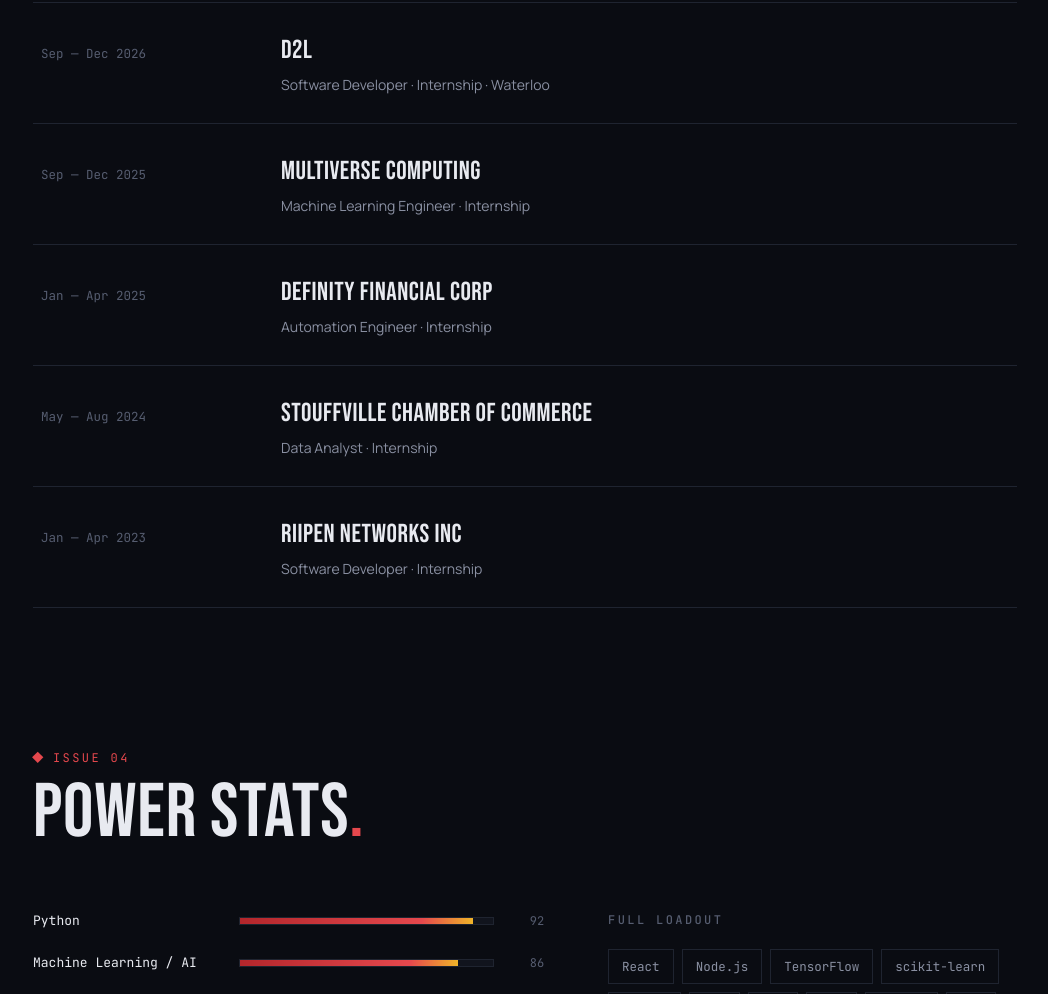
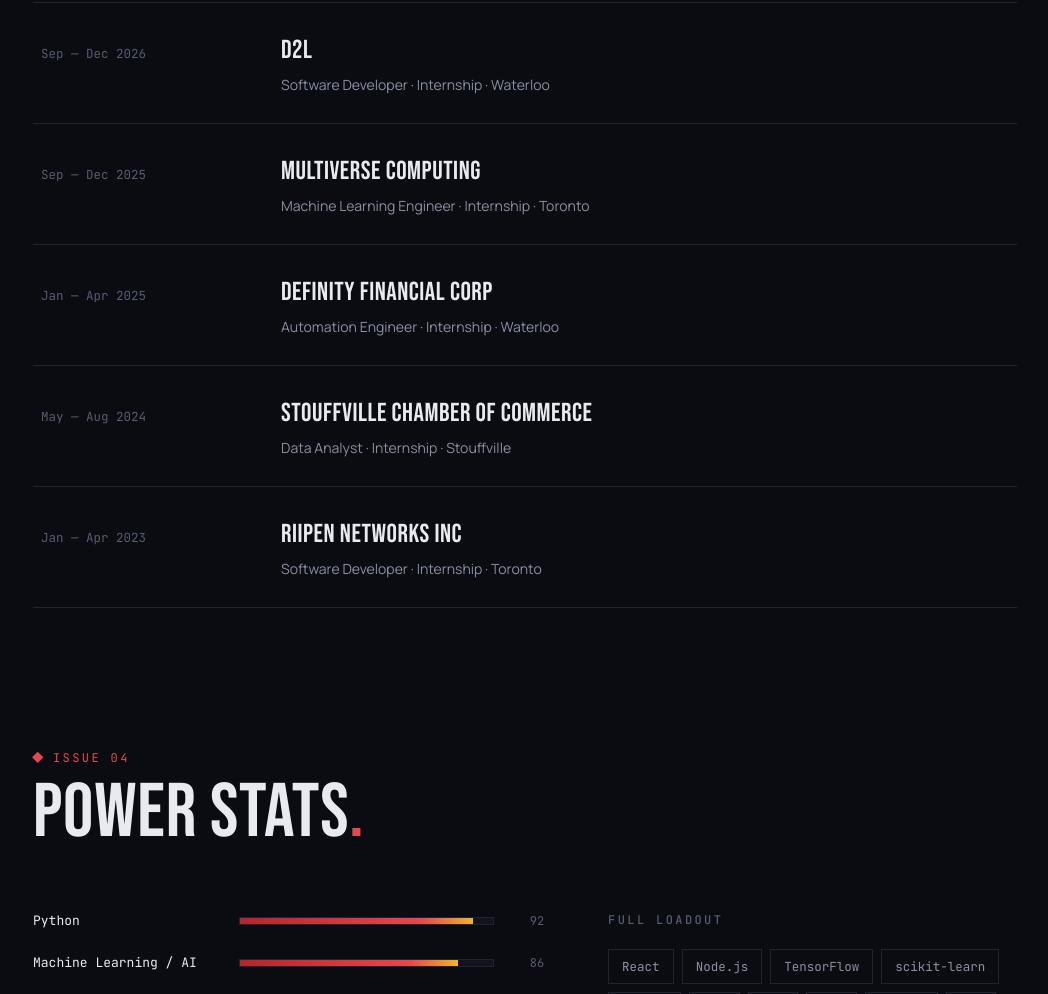
Before and after one commit to nakulpatel0306/my-portfolio-website, a plain HTML site: page index.html in a window 1280 px wide. Shown: the part 3642-4636 px from the top of the page, without its empty margins (115-1163 px from the left). Drawn offline with Linux system fonts and the light colour scheme.

Commit message:
Add the work location to each experience entry
Toronto for Multiverse and Riipen, Waterloo for Definity, Stouffville
for the Chamber of Commerce. D2L already carried Waterloo.

Claude-Session: https://claude.ai/code/session_01HAn2XdgnTFQbMJQzfmrehD

```diff
--- a/index.html
+++ b/index.html
@@ -223,28 +223,28 @@
           <span class="xp-period">Sep — Dec 2025</span>
           <div class="xp-info">
             <h3>Multiverse Computing</h3>
-            <p>Machine Learning Engineer · Internship</p>
+            <p>Machine Learning Engineer · Internship · Toronto</p>
           </div>
         </li>
         <li class="xp-item reveal">
           <span class="xp-period">Jan — Apr 2025</span>
           <div class="xp-info">
             <h3>Definity Financial Corp</h3>
-            <p>Automation Engineer · Internship</p>
+            <p>Automation Engineer · Internship · Waterloo</p>
           </div>
         </li>
         <li class="xp-item reveal">
           <span class="xp-period">May — Aug 2024</span>
           <div class="xp-info">
             <h3>Stouffville Chamber of Commerce</h3>
-            <p>Data Analyst · Internship</p>
+            <p>Data Analyst · Internship · Stouffville</p>
           </div>
         </li>
         <li class="xp-item reveal">
           <span class="xp-period">Jan — Apr 2023</span>
           <div class="xp-info">
             <h3>Riipen Networks Inc</h3>
-            <p>Software Developer · Internship</p>
+            <p>Software Developer · Internship · Toronto</p>
           </div>
         </li>
       </ol>
```
